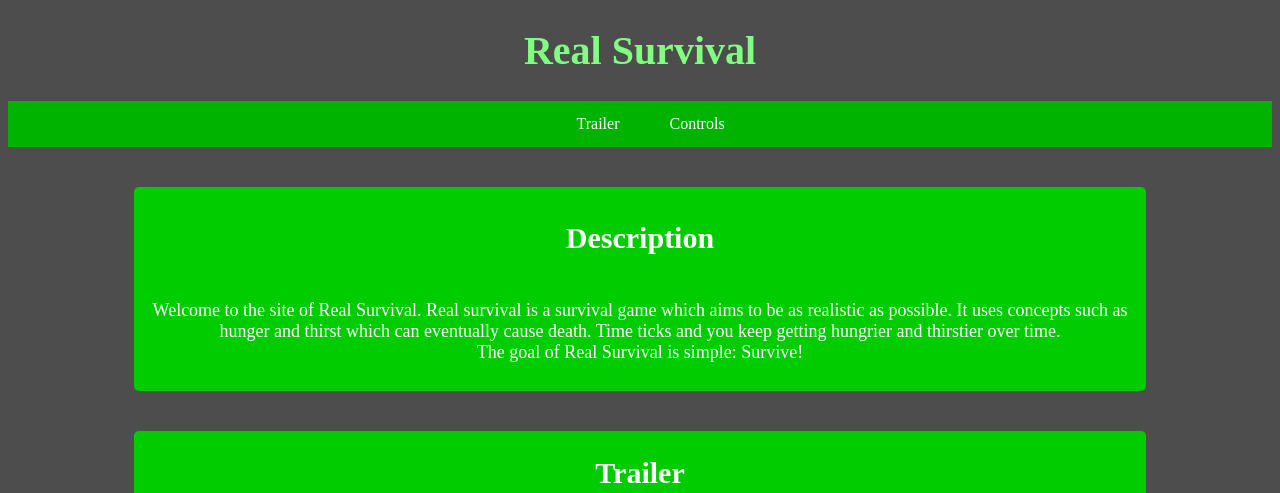
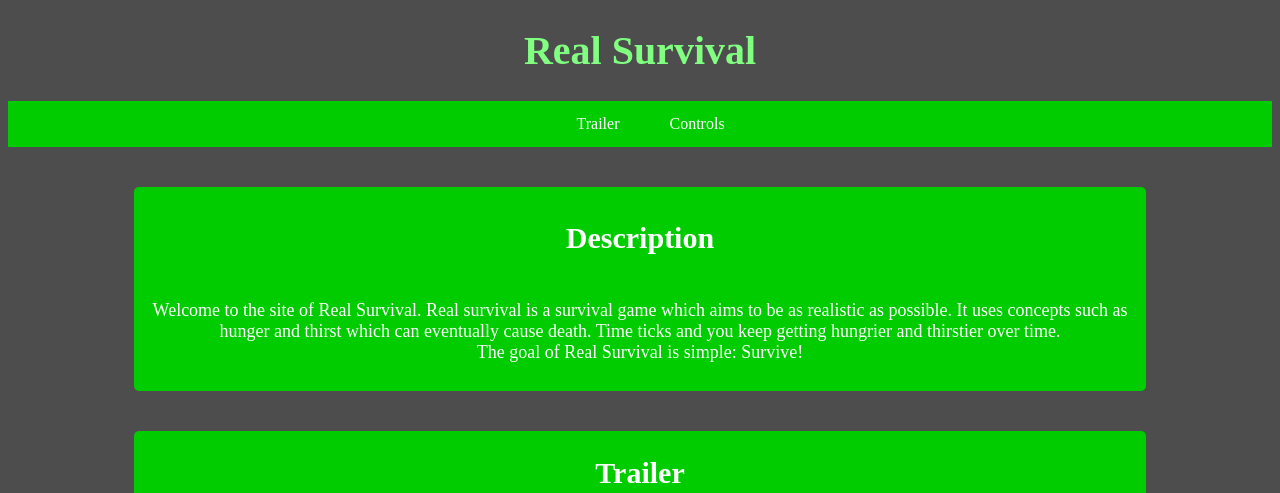
Before and after one commit to Talhakilic/Showcase-website, a plain HTML site: page index.html in a window 1280 px wide. Shown: the top 493 px of the page. Drawn offline with Linux system fonts and the light colour scheme.

Commit message:
Update style.css

```diff
--- a/style.css
+++ b/style.css
@@ -93,7 +93,7 @@ body {
 
 .navbar {
     overflow: hidden;
-    background-color: rgb(0, 179, 0);
+    background-color: rgb(0, 204, 0);
     position: -webkit-sticky;
     top: 0;
     margin: 0px 0px 20px 0px;
```
